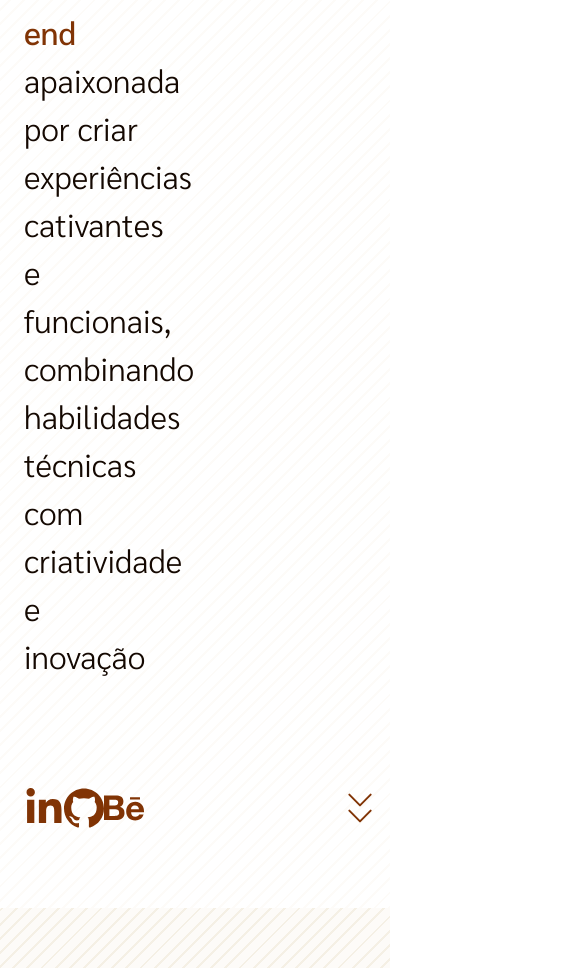
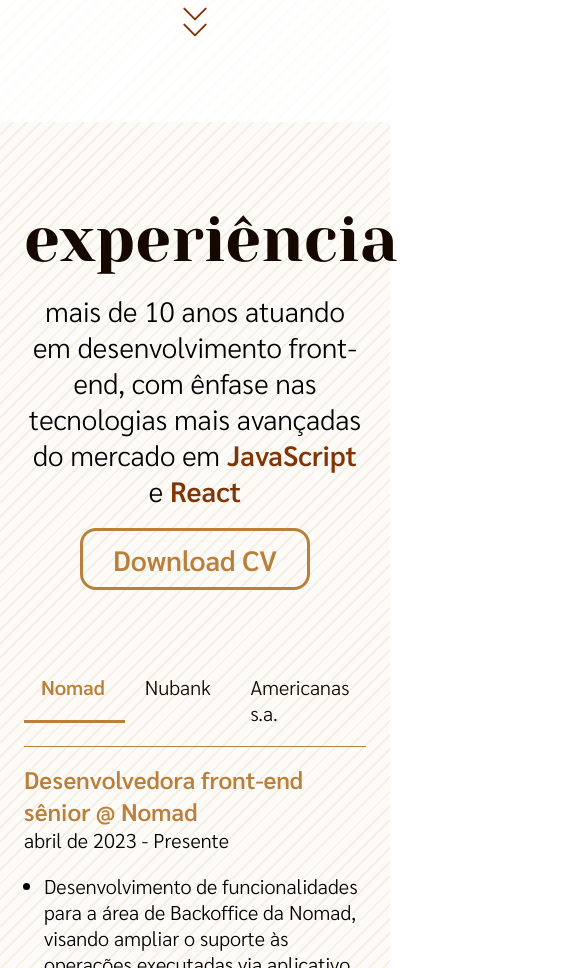
Before and after one commit to hillarysousa/portfolio, a Next.js app: page / in a window 390 px wide. Shown: the part 1032-2000 px from the top of the page, 585 px wide, since content can reach past the window. Built offline with nearby package versions, Linux system fonts and the light colour scheme.

Commit message:
mobile adjustments

```diff
--- a/src/app/components/experience-tabs/index.tsx
+++ b/src/app/components/experience-tabs/index.tsx
@@ -5,7 +5,7 @@
 
 export default function ExperienceTabs() {
     return (
-        <Tabs className="tabs" selectedTabClassName="tabs__tab-selected">
+        <Tabs className="tabs" selectedTabClassName="tabs__tab-selected" >
             <TabList className="tabs__list">
                 <Tab className="tabs__tab">Nomad</Tab>
                 <Tab className="tabs__tab">Nubank</Tab>
--- a/src/app/components/experience-tabs/style.scss
+++ b/src/app/components/experience-tabs/style.scss
@@ -6,10 +6,23 @@
     border-left: 2px solid $almond;
     min-height: 400px;
 
+    @media screen and (max-width: 700px) {
+        flex-flow: column nowrap;
+        border: none;
+    }
+
     &__list {
         list-style: none;
         margin-right: 20px;
         flex: 0 0 auto;
+
+        @media screen and (max-width: 700px) {
+            display: inline-flex;
+            justify-content: space-between;
+            margin: 0 0 16px;
+            border-bottom: 1px solid #BA7F3B;
+            align-items: baseline;
+        }
     }
 
     &__tab {
@@ -35,11 +48,26 @@
             background-color: rgba(129, 52, 5, 0.1);
         }
 
+        @media screen and (max-width: 700px) {
+            margin: 0;
+
+            &:nth-child(1),
+            &:nth-last-child(1) {
+                margin: 0;
+            }
+        }
+
         &-selected {
             font-weight: 600;
             color: $almond;
             border-left: 3px solid $almond;
             padding: 20px 20px 20px 17px;
+
+
+            @media screen and (max-width: 700px) {
+                border-left: none;
+                border-bottom: 3px solid $almond;
+            }
 
 
             &:hover {
--- a/src/app/components/header/style.scss
+++ b/src/app/components/header/style.scss
@@ -33,6 +33,10 @@
         width: 100%;
         display: inline-flex;
 
+        @media screen and (max-width: 700px) {
+            grid-column: 5 / 13;
+        }
+
         &__icon {
             filter: $filter-almond;
 
@@ -40,15 +44,23 @@
                 filter: $filter-brown;
             }
         }
-
-        @media screen and (max-width: 700px) {
-            grid-column: 5 / 13;
-        }
     }
 
     li {
         display: inline;
         font-size: 1.5rem;
+
+        @media screen and (max-width: 700px) {
+            font-size: 1.25rem;
+
+
+            &.active a {
+
+                &:after {
+                    font-size: 1.75rem;
+                }
+            }
+        }
 
         a {
             color: $black;
@@ -70,18 +82,5 @@
                 line-height: 0.5rem;
             }
         }
-
-
-        @media screen and (max-width: 700px) {
-            font-size: 1.25rem;
-
-
-            &.active a {
-
-                &:after {
-                    font-size: 1.75rem;
-                }
-            }
-        }
     }
 }
--- a/src/app/sections/experience.tsx
+++ b/src/app/sections/experience.tsx
@@ -5,7 +5,7 @@
         <section id="experience" className="experience">
             <div className="experience__textarea">
                 <h2 className="experience__textarea__title">experiência</h2>
-                <p className="experience__textarea__paragraph">mais de 10 anos de atuando em<br />desenvolvimento front-end, com ênfase<br />nas tecnologias <span className="experience__textarea__paragraph-highlight">JavaScript</span> e <span className="experience__textarea__paragraph-highlight">React</span></p>
+                <p className="experience__textarea__paragraph">mais de 10 anos atuando em desenvolvimento front-end, com ênfase nas tecnologias mais avançadas do mercado em <span className="experience__textarea__paragraph-highlight">JavaScript</span> e <span className="experience__textarea__paragraph-highlight">React</span></p>
                 <a className="experience__textarea__button" href="https://media.licdn.com/dms/document/media/C4D2DAQFTHWBCb7fUVg/profile-treasury-document-pdf-analyzed/0/1677440298152?e=1714608000&v=beta&t=LSdn9zx758H4U89McuxTC0w-gFiqoMq0eBF0KeMtLUw" target="_blank">Download CV</a>
             </div>
             <div className="experience__showcase">
--- a/src/app/sections/home.tsx
+++ b/src/app/sections/home.tsx
@@ -22,7 +22,7 @@
                     </a>
                 </div>
                 <div className="home__footer__scroll">
-                    <a href="#portfolio">
+                    <a href="#experience">
                         <Image src={DoubleArrow} alt="Scroll" />
                     </a>
                 </div>
--- a/src/app/style.scss
+++ b/src/app/style.scss
@@ -29,7 +29,7 @@
     scroll-margin-top: 10rem;
 
     &__title {
-        grid-column: 1 / 13;
+        grid-column: span 12;
         grid-row: 1;
         font-family: var(--font-yeseva-one);
         font-size: 11.5rem;
@@ -37,6 +37,11 @@
         text-align: right;
         font-weight: normal;
         color: $black;
+
+        @media screen and (max-width: 700px) {
+            font-size: 7rem;
+            line-height: 6.5rem;
+        }
 
         &-highlight {
             font-family: var(--font-yeseva-one);
@@ -52,6 +57,10 @@
         line-height: 3rem;
         color: $black;
 
+        @media screen and (max-width: 700px) {
+            grid-column: span 12;
+        }
+
         &-highlight {
             color: $brown;
             font-weight: 500;
@@ -65,12 +74,22 @@
         align-items: center;
         margin: 40px 0;
 
+        @media screen and (max-width: 700px) {
+            margin: 10px 0 40px;
+        }
+
         &__socials {
             grid-column: 1 / 3;
             justify-content: space-between;
             width: 100%;
             display: inline-flex;
             padding-right: 64px;
+
+            @media screen and (max-width: 700px) {
+                grid-column: span 12;
+                padding-right: 0;
+                justify-content: space-around;
+            }
 
             a {
                 filter: $filter-brown;
@@ -84,6 +103,11 @@
         &__scroll {
             grid-column: 12 / 13;
             justify-self: flex-end;
+
+            @media screen and (max-width: 700px) {
+                grid-column: span 12;
+                justify-self: center;
+            }
 
             a {
                 filter: $filter-brown;
@@ -144,21 +168,43 @@
     scroll-margin-top: 10rem;
     background: repeating-linear-gradient(-45deg, #F5F0E5, #F5F0E5 2px, #FDFBF8 2px, #FDFBF8 10px);
 
+    @media screen and (max-width: 700px) {
+        padding: 5rem 24px 10rem;
+    }
+
     &__textarea {
         grid-column: 1 / 6;
         position: sticky;
         top: 20rem;
         height: 10rem;
 
+        @media screen and (max-width: 700px) {
+            grid-column: span 12;
+            position: relative;
+            top: 0;
+            height: auto;
+            text-align: center;
+        }
+
         &__title {
             font-family: var(--font-yeseva-one);
             color: $black;
             font-size: 5rem;
             font-weight: normal;
+
+            @media screen and (max-width: 700px) {
+                font-size: 4rem;
+            }
         }
 
         &__paragraph {
             font-size: 2rem;
+
+
+            @media screen and (max-width: 700px) {
+                font-size: 1.75rem;
+                margin-top: 16px;
+            }
 
             &-highlight {
                 font-weight: 600;
@@ -168,7 +214,7 @@
 
         &__button {
             display: inline-block;
-            background-color: none;
+            background-color: transparent;
             border: 3px solid $almond;
             color: $almond;
             font-size: 2rem;
@@ -177,6 +223,10 @@
             padding: 10px 30px;
             margin-top: 20px;
             border-radius: 1rem;
+
+            @media screen and (max-width: 700px) {
+                font-size: 1.75rem;
+            }
 
             &:hover {
                 background-color: rgba(129, 52, 5, 0.1);
@@ -187,6 +237,12 @@
     &__showcase {
         grid-column: 7 / 13;
         scroll-margin-top: 20rem;
+
+        @media screen and (max-width: 700px) {
+            grid-column: span 12;
+            margin-top: 40px;
+
+        }
     }
 }
 
@@ -199,11 +255,24 @@
     padding: 10rem 24px 0;
     min-height: 90vh;
     scroll-margin-top: 5rem;
+    position: relative;
+
+    @media screen and (max-width: 700px) {
+        padding: 10rem 24px 10rem;
+    }
 
     &__textarea {
         grid-column: 3 / 11;
         position: sticky;
         top: 20rem;
+
+        @media screen and (max-width: 700px) {
+            grid-column: span 12;
+            position: relative;
+            top: 0;
+            height: auto;
+            text-align: center;
+        }
 
         &__title {
             font-family: var(--font-yeseva-one);
@@ -211,6 +280,10 @@
             text-align: center;
             font-size: 5rem;
             font-weight: normal;
+
+            @media screen and (max-width: 700px) {
+                font-size: 3.5rem;
+            }
         }
 
         &__socials {
@@ -220,6 +293,16 @@
             width: 100%;
             justify-content: space-evenly;
 
+            @media screen and (max-width: 700px) {
+                display: flex;
+                margin-top: 28px;
+                flex-flow: column;
+
+                li {
+                    margin-bottom: 16px;
+                }
+            }
+
             &__link {
                 font-size: 2rem;
                 font-weight: 600;
@@ -227,6 +310,11 @@
                 color: $brown;
                 display: inline-flex;
                 align-items: center;
+
+
+                @media screen and (max-width: 700px) {
+                    font-size: 1.5rem;
+                }
 
                 &:hover {
                     color: $black;
@@ -241,6 +329,12 @@
                     width: 56px;
                     height: 56px;
                     filter: $filter-brown;
+
+
+                    @media screen and (max-width: 700px) {
+                        width: 28px;
+                        height: 28px;
+                    }
                 }
             }
         }
@@ -249,6 +343,10 @@
             margin-top: 56px;
             text-align: center;
 
+            @media screen and (max-width: 700px) {
+                margin-top: 28px;
+            }
+
             &__link {
                 font-size: 2rem;
                 font-weight: 600;
@@ -256,6 +354,10 @@
                 color: $brown;
                 display: inline-flex;
                 align-items: center;
+
+                @media screen and (max-width: 700px) {
+                    font-size: 1.5rem;
+                }
 
                 &:hover {
                     color: $black;
@@ -270,15 +372,22 @@
                     width: 56px;
                     height: 56px;
                     filter: $filter-brown;
+
+                    @media screen and (max-width: 700px) {
+                        width: 28px;
+                        height: 28px;
+                    }
                 }
             }
         }
     }
 
     &__footer {
-        align-items: flex-end;
         display: inline-grid;
         grid-column: span 12;
         justify-content: center;
+        bottom: 10px;
+        position: absolute;
+        width: 100%;
     }
 }
```
